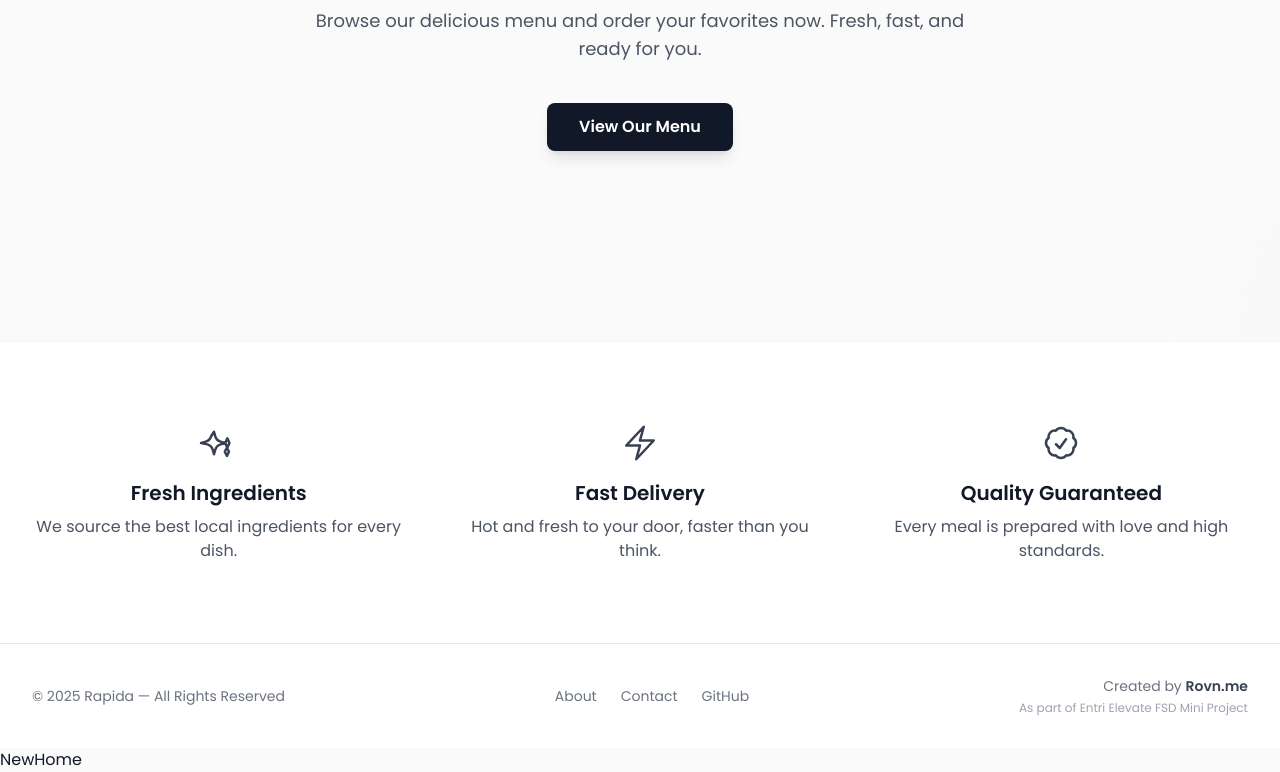
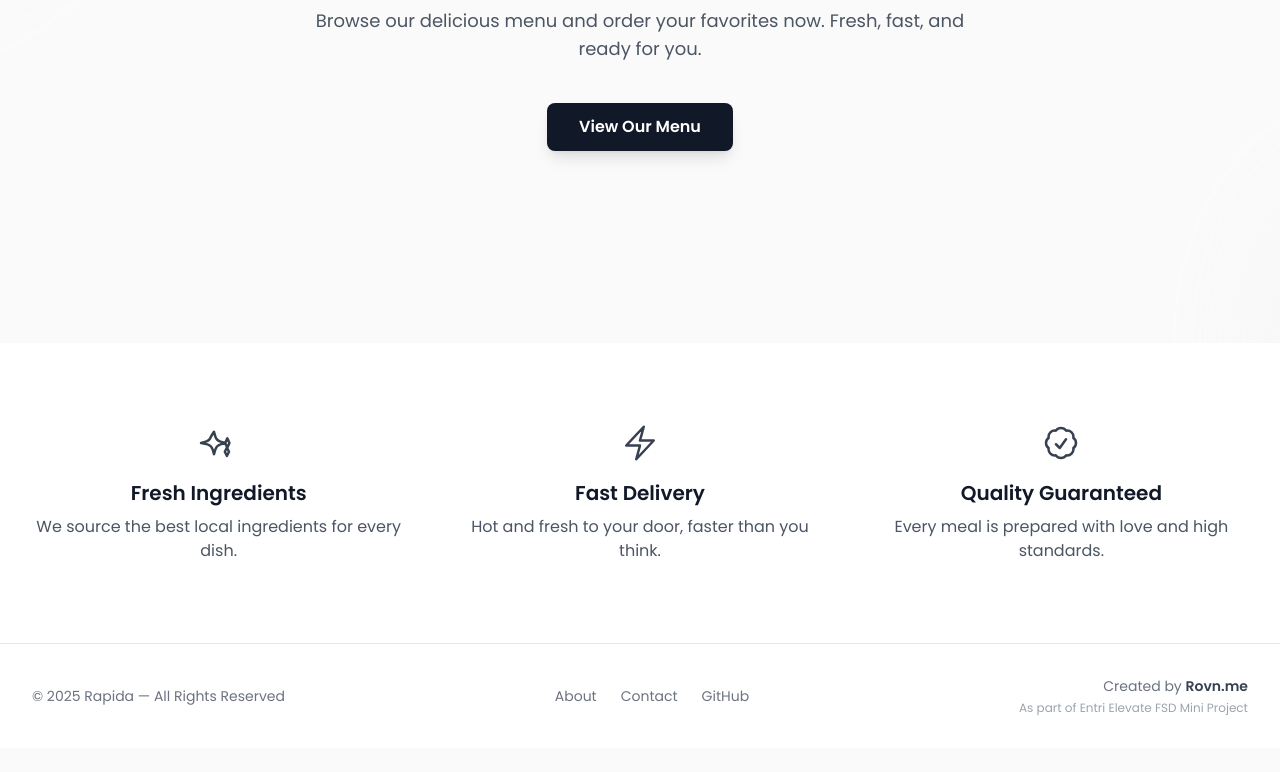
Before and after one commit to rovxn/Rapida-App, a React (Vite) app: page / in a window 1280 px wide. Shown: the part 325-1097 px from the top of the page. After the commit the page ends 1073 px from the top, so only its background shows below. Built offline with nearby package versions, Linux system fonts and the light colour scheme.

Commit message:
functionality 95% done

```diff
--- a/src/RevampApp.jsx
+++ /dev/null
@@ -1,15 +0,0 @@
-import React from 'react'
-import { BrowserRouter as Router, Routes, Route } from 'react-router-dom';
-import { NewHome } from './pages/New/Home'
-
-export const RevampApp = () => {
-  return (
-    <Router>
-        <div>
-            <Routes>
-                <Route path="/" element={<NewHome />} />
-            </Routes>
-        </div>
-    </Router>
-  )
-}
--- a/src/main.jsx
+++ b/src/main.jsx
@@ -4,11 +4,9 @@ import App from './App';
 import './index.css';
 import { Provider } from 'react-redux';
 import { store } from './store/store';
-import { RevampApp } from './RevampApp';
 
 ReactDOM.createRoot(document.getElementById('root')).render(
   <Provider store={store}>
     <App/>
-    <RevampApp/>
   </Provider>
 );
--- a/src/pages/New/Home.jsx
+++ /dev/null
@@ -1,7 +0,0 @@
-import React from 'react'
-
-export const NewHome = () => {
-  return (
-    <div>NewHome</div>
-  )
-}
```
